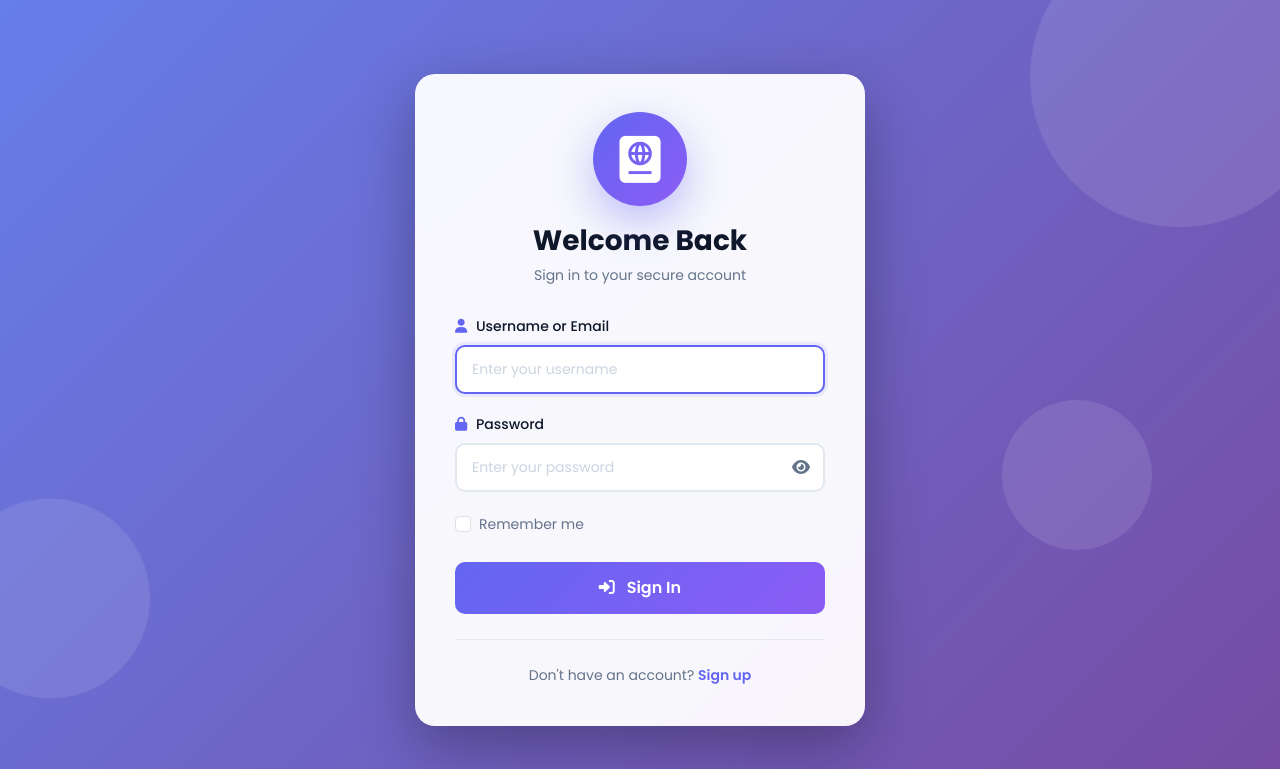
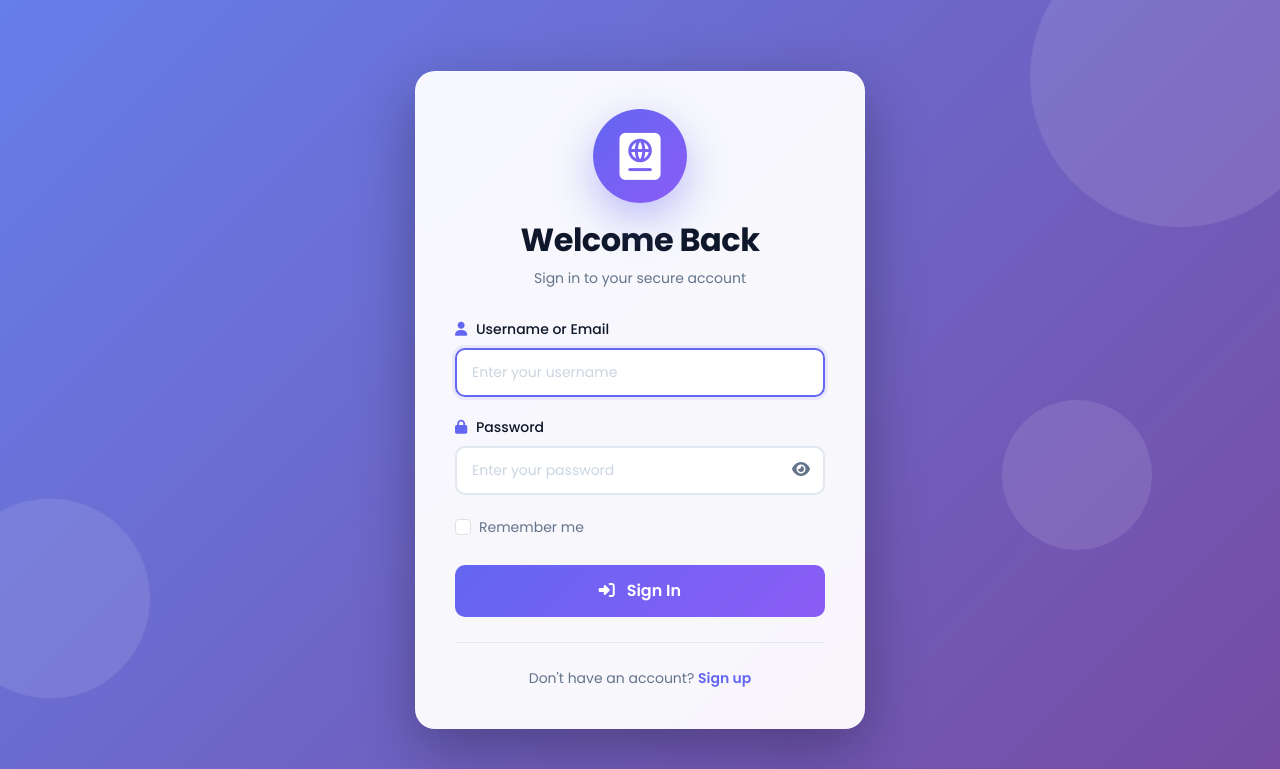
Before and after one commit to mediapower13/PassportAPP, a Flask app: page /auth/login in a window 1280 px wide. Shown: the top 769 px of the page. Run offline with Flask 3, Linux system fonts and the light colour scheme.

Commit message:
typography

```diff
--- a/static/css/style.css
+++ b/static/css/style.css
@@ -157,9 +157,10 @@ body {
 
 .auth-title {
     color: var(--dark-bg);
-    font-size: 28px;
+    font-size: 32px;
     font-weight: 700;
     margin-bottom: 8px;
+    letter-spacing: -0.5px;
 }
 
 .auth-subtitle {
```
